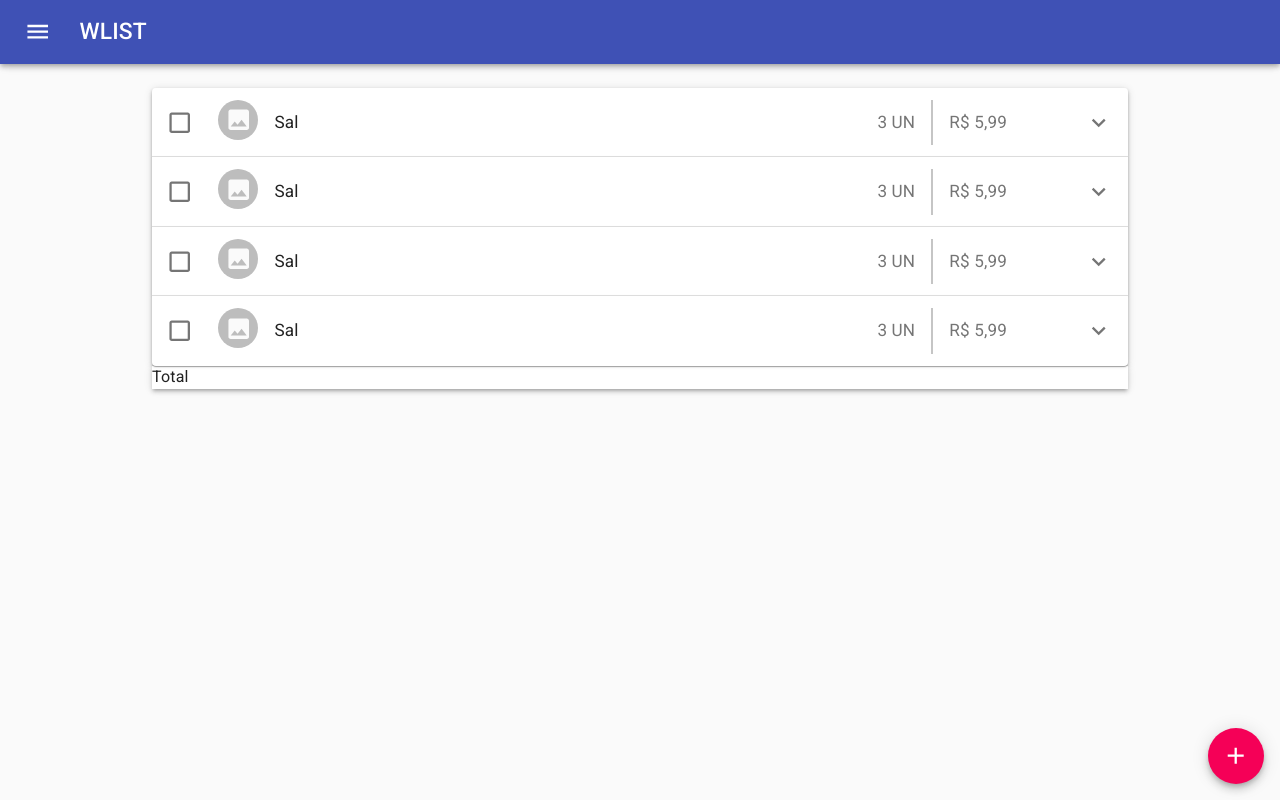
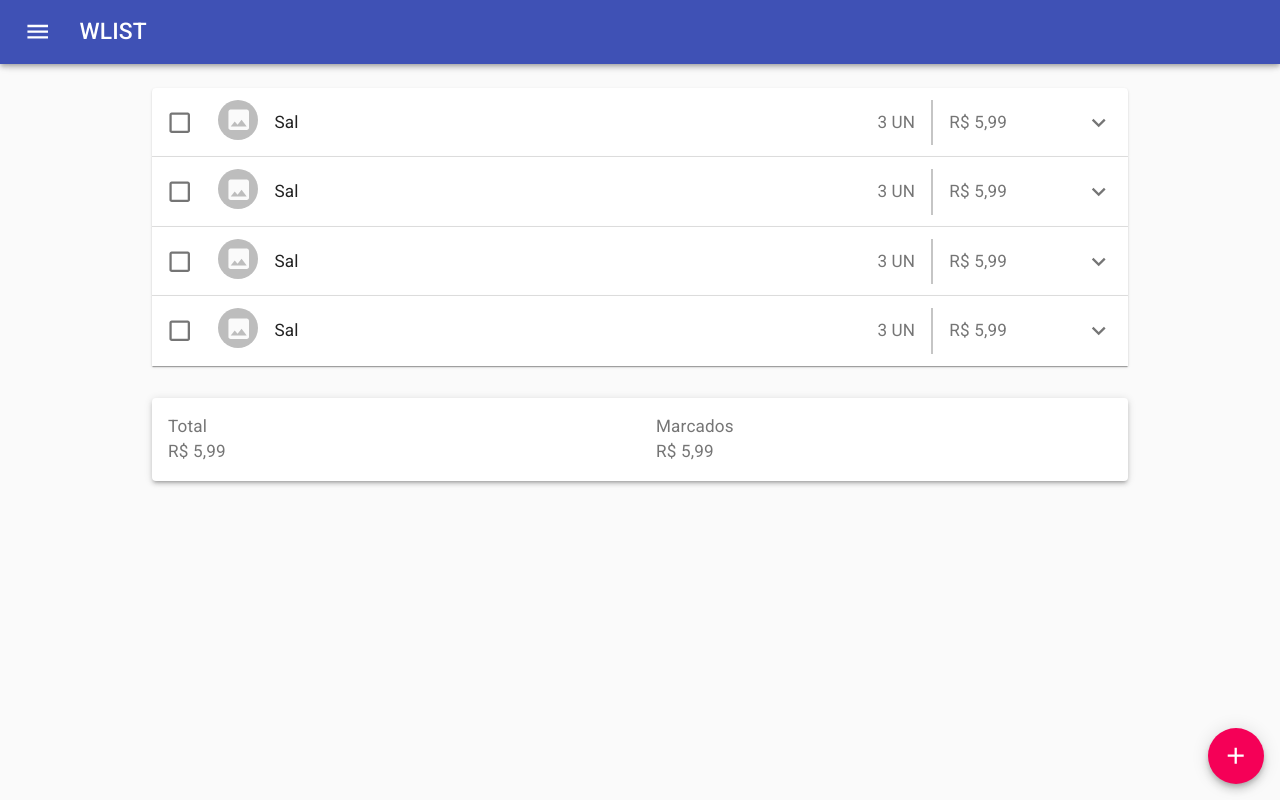
Before and after one commit to walternascimentobarroso/list, a Next.js app: page /list in a window 1280 px wide. Built offline with nearby package versions, Linux system fonts and the light colour scheme.

Commit message:
[ADJUST] Page list new elements

```diff
--- a/src/pages/list/index.tsx
+++ b/src/pages/list/index.tsx
@@ -13,6 +13,7 @@ import {
   Paper,
   Container,
   Fab,
+  Grid,
   Tooltip,
 } from '@material-ui/core';
 import { Add } from '@material-ui/icons';
@@ -27,6 +28,16 @@ const useStyles = makeStyles((theme) => ({
     position: 'fixed',
     bottom: theme.spacing(2),
     right: theme.spacing(2),
+  },
+  button: {
+    marginLeft: theme.spacing(1),
+    marginRight: theme.spacing(1),
+  },
+  paper: {
+    padding: theme.spacing(2),
+    marginTop: '2rem',
+    textAlign: 'center',
+    color: theme.palette.text.secondary,
   },
   divider: {
     border: `1px solid ${theme.palette.divider}`,
@@ -52,7 +63,6 @@ export default function CheckboxListSecondary() {
   return (
     <LayoutWithMenu>
       <Container>
-        <Paper elevation={3}>
         {[0, 1, 2, 3].map((value) => {
           return (
             <Accordion key={value}>
@@ -89,29 +99,47 @@ export default function CheckboxListSecondary() {
               </AccordionSummary>
               <AccordionDetails>
                 <Typography color="textSecondary">
+                  <Tooltip title="Editar" aria-label="edit" arrow>
                     <Button
                       variant="outlined"
                       color="primary"
                       startIcon={<EditIcon />}
+                      className={classes.button}
                     >
                       Editar
                     </Button>
+                  </Tooltip>
+                  <Tooltip title="Remover" aria-label="delete" arrow>
                     <Button
                       variant="outlined"
                       color="secondary"
                       startIcon={<DeleteIcon />}
+                      className={classes.button}
                     >
                       Remover
                     </Button>
+                  </Tooltip>
                 </Typography>
               </AccordionDetails>
             </Accordion>
           );
         })}
-        </Paper>
 
-        <Paper elevation={3} square>
+        <Paper elevation={3} className={classes.paper}>
+          <Grid container spacing={4}>
+            <Grid item xs={6}>
+              <Typography className={classes.secondaryHeading}>
                 Total
+              </Typography>
+              <Typography className={classes.heading}>R$ 5,99</Typography>
+            </Grid>
+            <Grid item xs={6}>
+              <Typography className={classes.secondaryHeading}>
+                Marcados
+              </Typography>
+              <Typography className={classes.heading}>R$ 5,99</Typography>
+            </Grid>
+          </Grid>
         </Paper>
       </Container>
 
```
Lines whose indentation alone changed are shown as unchanged.
